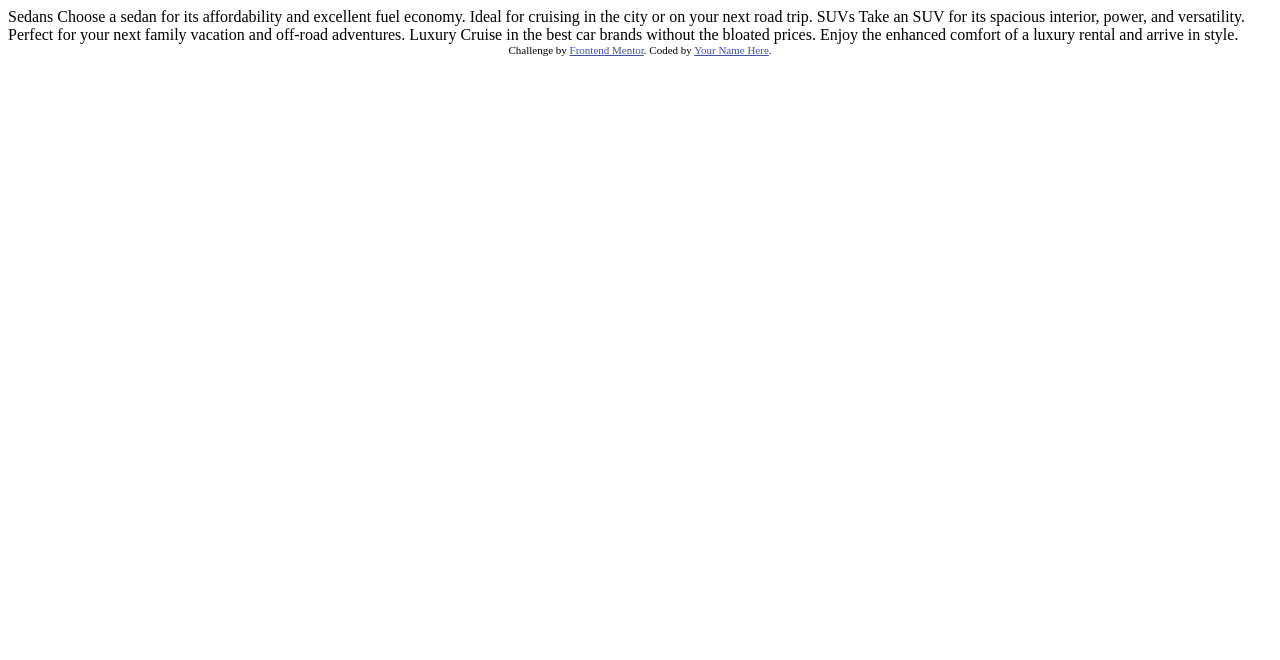
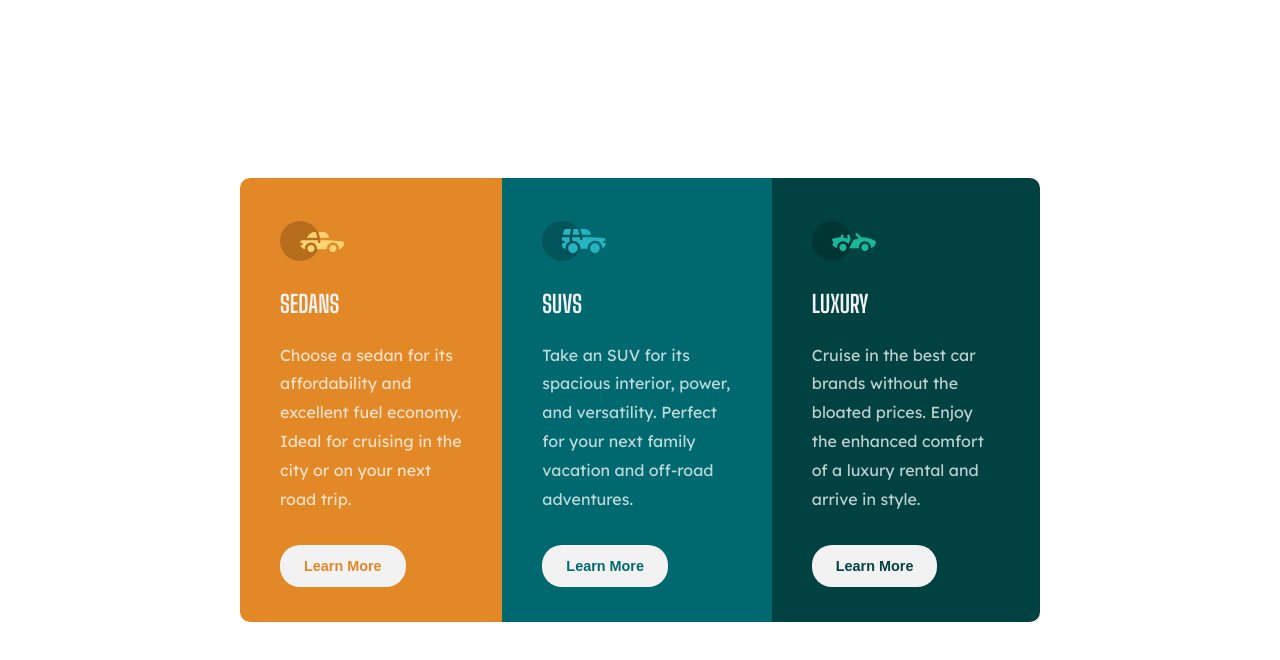
Before and after one commit to Robertron624/3-column-preview-card-component-main, a plain HTML site: page index.html in a window 1280 px wide. Drawn offline with Linux system fonts and the light colour scheme.

Commit message:
desktop design finished

```diff
--- a/index.html
+++ b/index.html
@@ -1,36 +1,80 @@
 <!DOCTYPE html>
 <html lang="en">
-<head>
-  <meta charset="UTF-8">
-  <meta name="viewport" content="width=device-width, initial-scale=1.0"> <!-- displays site properly based on user's device -->
+    <head>
+        <meta charset="UTF-8" />
+        <meta name="viewport" content="width=device-width, initial-scale=1.0" />
+        <!-- displays site properly based on user's device -->
 
-  <link rel="icon" type="image/png" sizes="32x32" href="./images/favicon-32x32.png">
+        <link
+            rel="icon"
+            type="image/png"
+            sizes="32x32"
+            href="./images/favicon-32x32.png"
+        />
 
-  <title>Frontend Mentor | 3-column preview card component</title>
+        <title>Frontend Mentor | 3-column preview card component</title>
+        <link rel="stylesheet" href="styles.css" />
 
-  <!-- Feel free to remove these styles or customise in your own stylesheet 👍 -->
-  <style>
-    .attribution { font-size: 11px; text-align: center; }
-    .attribution a { color: hsl(228, 45%, 44%); }
-  </style>
-</head>
-<body>
+        <link rel="preconnect" href="https://fonts.googleapis.com" />
+        <link rel="preconnect" href="https://fonts.gstatic.com" crossorigin />
+        <link
+            href="https://fonts.googleapis.com/css2?family=Big+Shoulders+Display:wght@700&family=Lexend+Deca&display=swap"
+            rel="stylesheet"
+        />
 
-  Sedans
-  Choose a sedan for its affordability and excellent fuel economy. Ideal for cruising in the city
-  or on your next road trip.
+        <!-- Feel free to remove these styles or customise in your own stylesheet 👍 -->
+    </head>
+    <body>
+        <main>
+            <div class="container">
+                <div class="card" id="sedans">
+                    <div class="card__image">
+                        <img src="./images/icon-sedans.svg" alt="sedan" />
+                    </div>
+                    <div class="card__content">
+                        <h2>Sedans</h2>
+                        <p>
+                            Choose a sedan for its affordability and excellent
+                            fuel economy. Ideal for cruising in the city or on
+                            your next road trip.
+                        </p>
+                        <button>Learn More</button>
+                    </div>
+                </div>
+                <div class="card" id="suvs">
+                    <div class="card__image">
+                        <img src="./images/icon-suvs.svg" alt="suv" />
+                    </div>
+                    <div class="card__content">
+                        <h2>SUVS</h2>
+                        <p>
+                            Take an SUV for its spacious interior, power, and
+                            versatility. Perfect for your next family vacation
+                            and off-road adventures.
+                        </p>
+                        <button>Learn More</button>
+                    </div>
+                </div>
+                <div class="card" id="luxury">
+                    <div class="card__image">
+                        <img src="./images/icon-luxury.svg" alt="luxury" />
+                    </div>
+                    <div class="card__content">
+                        <h2>Luxury</h2>
+                        <p>
+                            Cruise in the best car brands without the bloated
+                            prices. Enjoy the enhanced comfort of a luxury
+                            rental and arrive in style.
+                        </p>
+                        <button>Learn More</button>
+                    </div>
+                </div>
+            </div>
+        </main>
 
-  SUVs
-  Take an SUV for its spacious interior, power, and versatility. Perfect for your next family vacation
-  and off-road adventures.
-
-  Luxury
-  Cruise in the best car brands without the bloated prices. Enjoy the enhanced comfort of a luxury
-  rental and arrive in style.
-
-  <div class="attribution">
+        <!-- <div class="attribution">
     Challenge by <a href="https://www.frontendmentor.io?ref=challenge" target="_blank">Frontend Mentor</a>.
     Coded by <a href="#">Your Name Here</a>.
-  </div>
-</body>
+  </div> -->
+    </body>
 </html>
--- /dev/null
+++ b/styles.css
@@ -0,0 +1,142 @@
+body {
+
+    --br10: 10px;
+
+    /* ### Primary */
+
+    --bright-orange: hsl(31, 77%, 52%);
+    --dark-cyan: hsl(184, 100%, 22%);
+    --very-dark-cyan: hsl(179, 100%, 13%);
+
+/* ### Neutral */
+
+    /* (paragraphs) */
+    --transparent-white: hsla(0, 0%, 100%, 0.75);
+
+    /* (background, headings, buttons) */
+    --very-light-gray: hsl(0, 0%, 95%);
+
+    margin: 0;
+    font-family: 'Lexend Deca', sans-serif;
+}
+
+h1, h2, p {
+    margin: 0;
+}
+
+main {
+    min-height: 100vh;
+    display: flex;
+    align-items: center;
+    margin: 1rem 0;
+}
+
+.container {
+    max-width: 90%;
+    margin: 0 auto;
+    max-height: 444px;
+}
+
+.card {
+    padding: 2.7rem 2.5rem;
+    color: var(--transparent-white);
+}
+
+.card__image {
+    margin-bottom: 1.5rem;
+}
+
+.card__content h2{
+    color: var(--very-light-gray);
+    margin-bottom: 1.4rem;
+    font-size: 1.5rem;
+    font-family: 'Big Shoulders Display', sans-serif;
+    text-transform: uppercase;
+}
+
+.card__content p {
+    margin-bottom: 2rem;
+    line-height: 1.8rem;
+    color: var(--transparent-white);
+}
+
+#sedans {
+    background-color: var(--bright-orange);
+}
+#sedans button{
+    color: var(--bright-orange);
+}
+#sedans button:hover {
+    background-color: var(--bright-orange);
+    color: var(--very-light-gray);
+    border: 2px solid var(--very-light-gray);
+}
+
+#suvs {
+    background-color: var(--dark-cyan);
+}
+#suvs button{
+    color: var(--dark-cyan);
+}
+#suvs button:hover {
+    background-color: var(--dark-cyan);
+    color: var(--very-light-gray);
+    border: 2px solid var(--very-light-gray);
+}
+
+#luxury {
+    background-color: var(--very-dark-cyan);
+}
+#luxury button{
+    color: var(--very-dark-cyan);
+}
+#luxury button:hover {
+    background-color: var(--very-dark-cyan);
+    color: var(--very-light-gray);
+    border: 2px solid var(--very-light-gray);
+}
+
+.card button {
+    background-color: var(--very-light-gray);
+    border: none;
+    padding: 0.8rem 1.5rem;
+    border-radius: 20px;
+    font-size: 0.9rem;
+    font-weight: 700;
+    cursor: pointer;
+    transition: all 0.3s ease-in-out;
+}
+
+.card:first-child {
+    border-top-left-radius: var(--br10);
+    border-top-right-radius: var(--br10);
+}
+
+.card:last-child {
+    border-bottom-left-radius: var(--br10);
+    border-bottom-right-radius: var(--br10);
+}
+
+@media screen and (min-width: 768px) {
+
+    main {
+        margin: 0;
+    }
+
+    .container {
+        max-width: 800px;
+        display: flex;
+    }
+
+    .card:first-child {
+        border-top-left-radius: var(--br10);
+        border-bottom-left-radius: var(--br10);
+        border-top-right-radius: 0;
+    }
+
+    .card:last-child {
+        border-top-right-radius: var(--br10);
+        border-bottom-right-radius: var(--br10);
+        border-bottom-left-radius: 0;
+    }
+}
```
